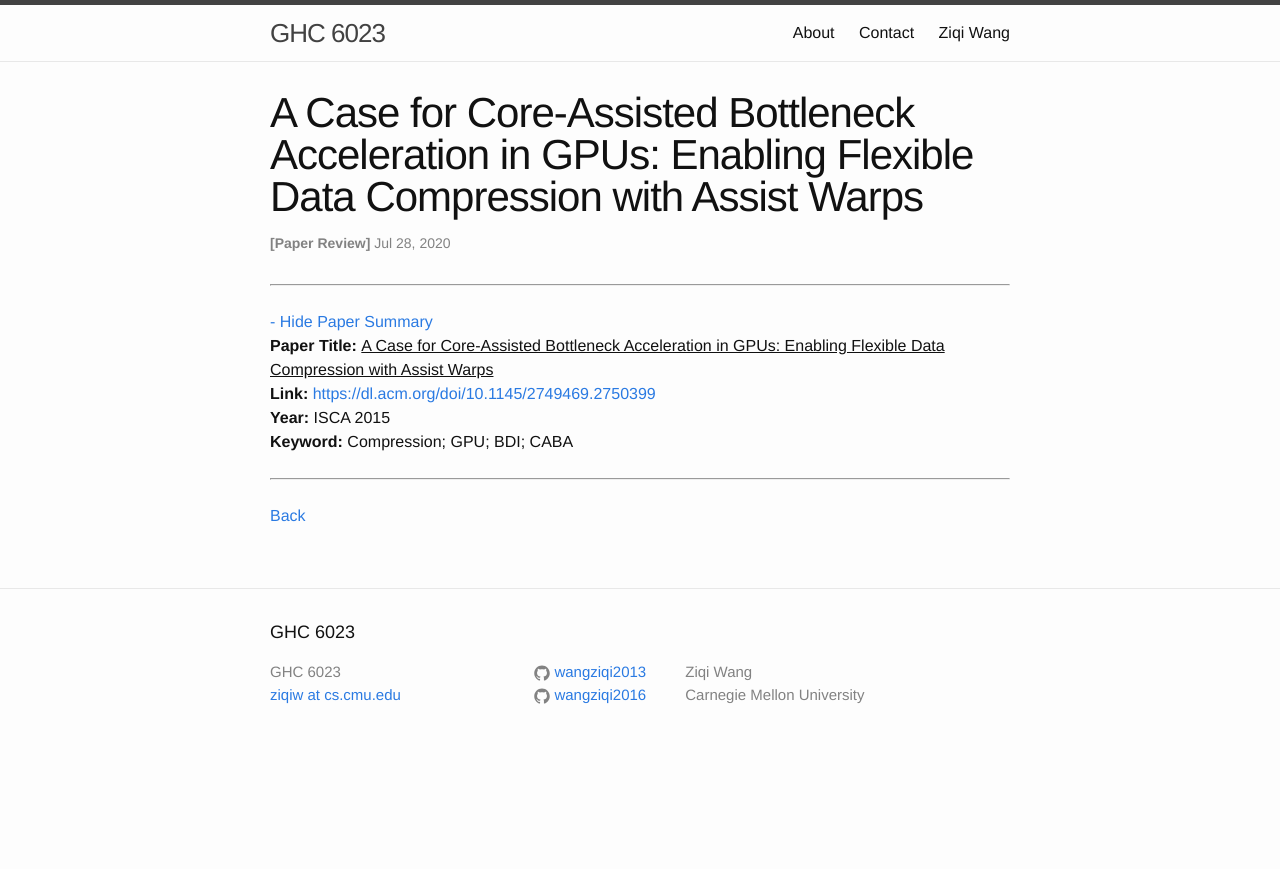
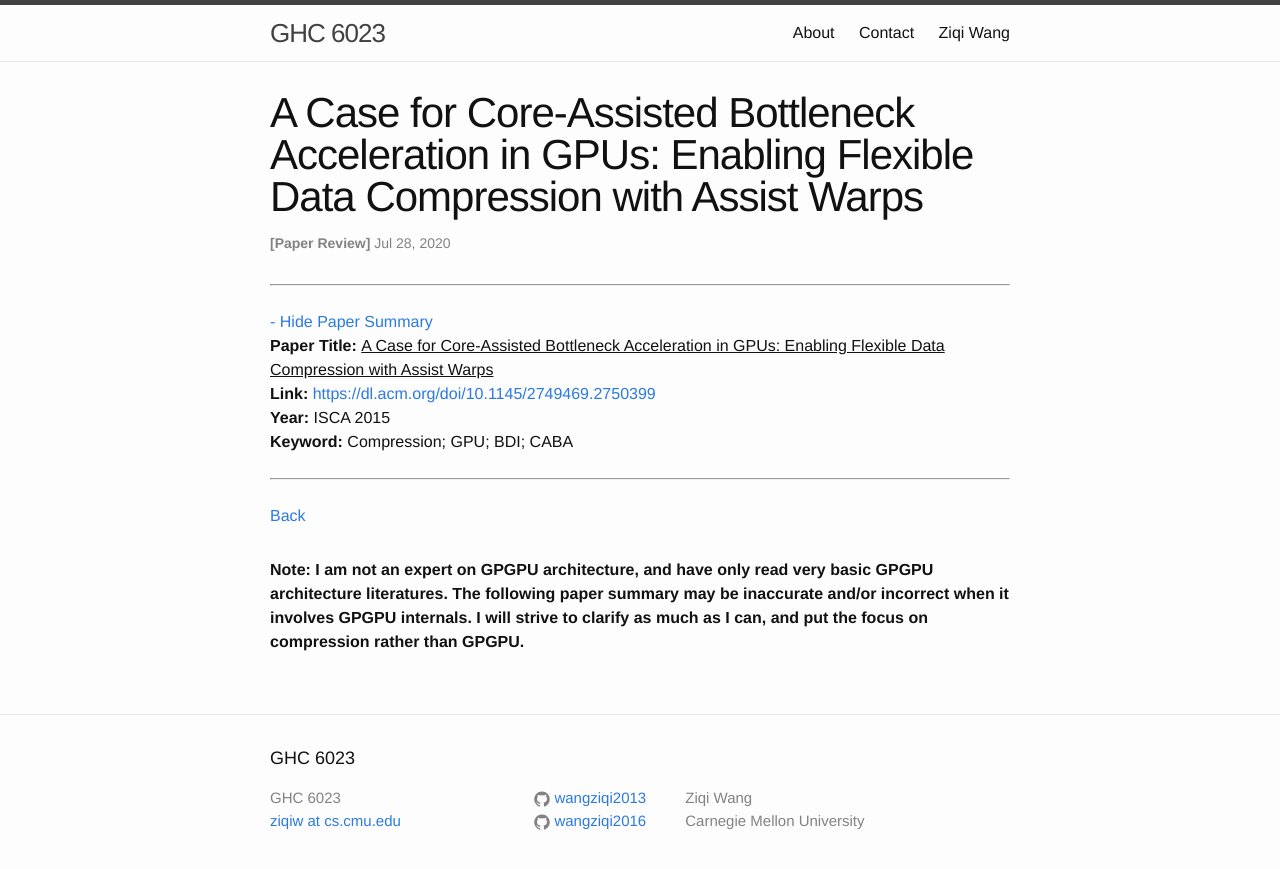
Before and after one commit to wangziqi2013/wangziqi2013.github.io, a Jekyll site: the page built from _posts/2020-07-28-caba.markdown, in a window 1280 px wide. Shown: the top 869 px of the page. Built offline with Jekyll 4.4.1, drawn with Linux system fonts in a browser that asks for light colours.

Commit message:
Adding disclaimer

```diff
--- a/_posts/2020-07-28-caba.markdown
+++ b/_posts/2020-07-28-caba.markdown
@@ -12,3 +12,7 @@ htm_cd:
 htm_cr:
 version_mgmt:
 ---
+
+**Note: I am not an expert on GPGPU architecture, and have only read very basic GPGPU architecture literatures. The following
+paper summary may be inaccurate and/or incorrect when it involves GPGPU internals. I will strive to clarify as much as I can,
+and put the focus on compression rather than GPGPU.**
```
